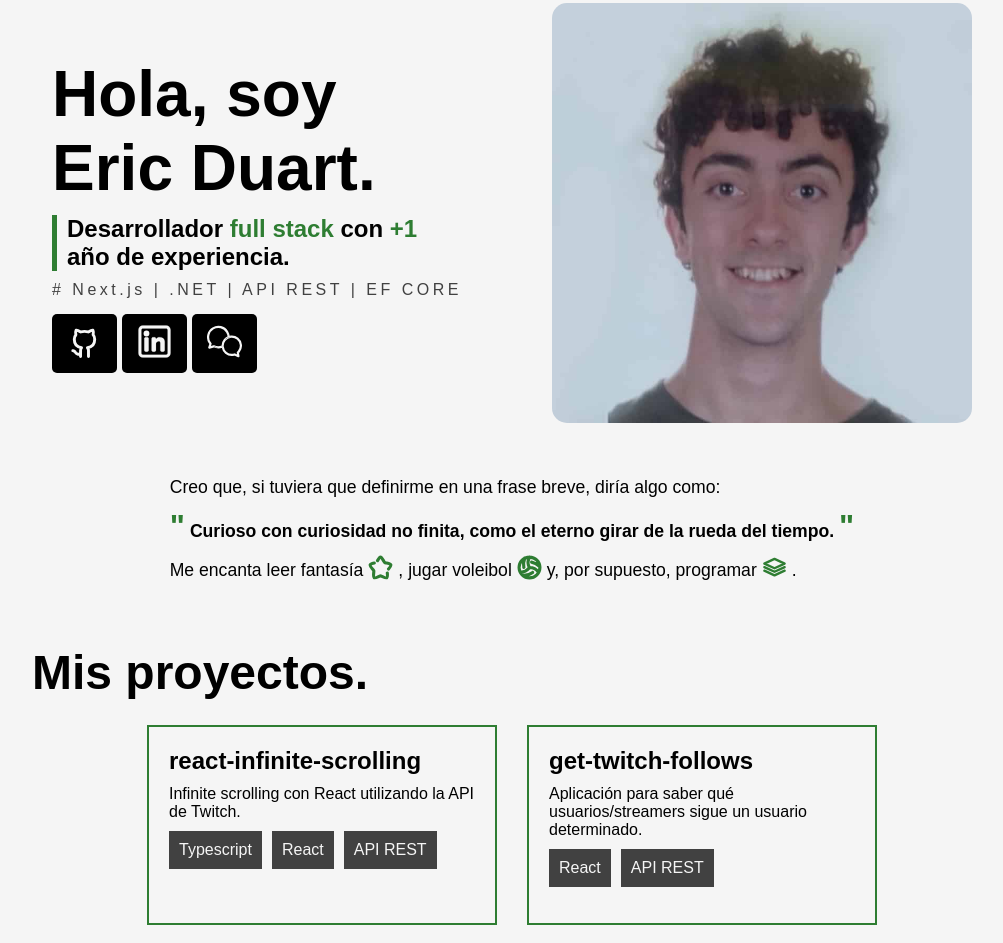
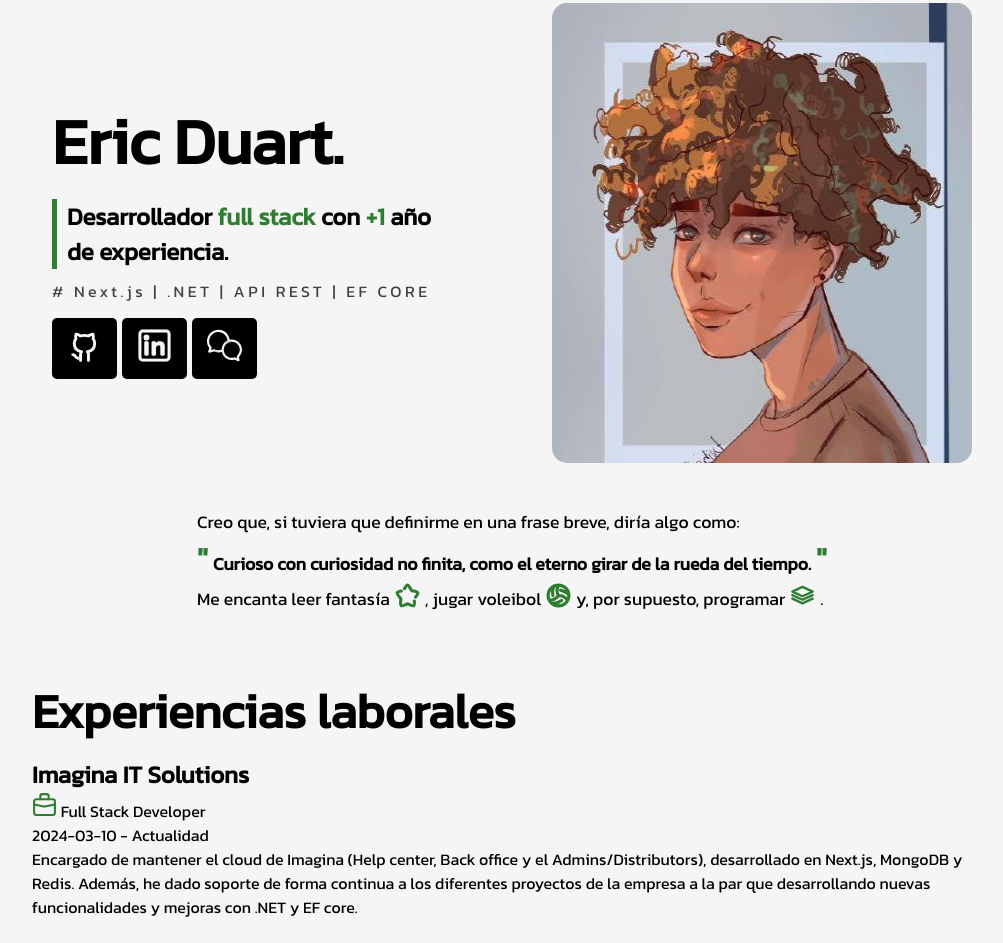
Before and after one commit to ericduart/ericduart.github.io, an Astro site: page / in a window 1280 px wide. Shown: the part 237-1180 px from the top of the page, without its empty margins (128-1131 px from the left). Built offline with nearby package versions, Linux system fonts and the light colour scheme; Astro itself is replaced by a stand-in of ours.

Commit message:
add Experience component and integrate it into the main layout; update styles and add Kanit font

```diff
--- a/package.json
+++ b/package.json
@@ -10,6 +10,7 @@
     "astro": "astro"
   },
   "dependencies": {
+    "@fontsource/kanit": "^5.1.1",
     "astro": "^5.1.1"
   }
 }
--- a/src/components/Aboutme.astro
+++ b/src/components/Aboutme.astro
@@ -47,7 +47,7 @@ import Stack from "../svgs/Stack.astro"
   }
 
   p{
-    margin-top: 10px;
+    /* margin-top: 10px; */
   }
 
   .bold {
--- /dev/null
+++ b/src/components/Experience.astro
@@ -0,0 +1,35 @@
+---
+import experiences from '../data/experiences.json';
+import Work from '../svgs/Work.astro';
+---
+
+<section>
+  <h1>Experiencias laborales</h1>
+
+  <div class="experiences">
+    {experiences.map(experience => {
+      return (
+        <div class="card">
+          <h2>{experience.company}</h2>
+          <p class="desc"><Work />{experience.position}</p>
+          <p class="desc">{experience.startDate} - {experience.endDate}</p>
+          <p class="desc">{experience.description}</p>
+        </div>
+      )
+    })}
+
+</section>
+
+<style>
+
+  section {
+    margin-top: 20px;
+    padding: 20px;
+  }
+
+  h1{
+    font-size: 3rem;
+    margin-bottom: 10px;
+  }
+
+</style>
--- a/src/components/Header.astro
+++ b/src/components/Header.astro
@@ -1,22 +1,24 @@
 ---
+import { Image } from 'astro:assets';
 import Contact from "../svgs/ContactSVG.astro";
 import Linkedin from "../svgs/Linkedin.astro";
 import Github from "../svgs/Github.astro";
+import me from "../components/assets/me.jpg"
 ---
 
 <header>
   <div class="header_section">
-    <h1 class="initial-animation">Hola, soy Eric Duart.</h1>
+    <h1 class="initial-animation">Eric Duart.</h1>
     <h2 class="initial-animation highlight">Desarrollador <span class="highlight_span">full stack</span> con <span class="highlight_span">+1</span> año de experiencia.</h2>
     <p class="skills initial-animation"># Next.js | .NET | API REST | EF CORE</p>
     <div class="links initial-animation">
-      <a class="link_block reverseHover" href="https://github.com/ericduart" target="_blank"><Github /></a>
-      <a class="link_block reverseHover" href="https://www.linkedin.com/in/eric-duart-272882174/" target="_blank"><Linkedin/></a>
-      <a class="link_block reverseHover" href="mailto:eric.duasan@gmail.com" target="_blank"><Contact/></a>
+      <a class="link_block reverseHover" aria-label="Github" href="https://github.com/ericduart" target="_blank"><Github /></a>
+      <a class="link_block reverseHover" aria-label="Linkedin" href="https://www.linkedin.com/in/eric-duart-272882174/" target="_blank"><Linkedin/></a>
+      <a class="link_block reverseHover" aria-label="Contact me" href="mailto:eric.duasan@gmail.com" target="_blank"><Contact/></a>
     </div>
   </div>
   <div class="header_section">
-    <img class="initial-animation" src="/me.jpg" alt="Avatar de mi">
+    <Image src={me} alt="Eric Duart" class='initial-animation' loading="eager" />
   </div>
 
 </header>
--- a/src/components/Projects.astro
+++ b/src/components/Projects.astro
@@ -1,5 +1,5 @@
 ---
-import githubRepositories from '../utils/projects.json'
+import githubRepositories from '../data/projects.json'
 import Send from '../svgs/Send.astro'
 ---
 
@@ -62,23 +62,22 @@ import Send from '../svgs/Send.astro'
     width: 350px;
     min-height: 200px;
     background-color: var(--background);
-    border: 2px solid var(--color-highlight);
+    border: 2px solid var(--color-primary);
     padding: 20px;
     transition: .2s;
   }
 
-  .card:nth-child(odd):hover {
+  .card:nth-child(odd) {
     transform: rotate(1deg);
   }
 
-  .card:nth-child(even):hover {
+  .card:nth-child(even) {
     transform: rotate(-1deg);
   }
 
   .card:hover {
     border: 2px solid var(--color-highlight);
     background-color: var(--background-hover);
-    width: 400px;
     border-radius: 10px;
     box-shadow: none;
   }
--- /dev/null
+++ b/src/data/experiences.json
@@ -0,0 +1,9 @@
+[
+  {
+    "company": "Imagina IT Solutions",
+    "position": "Full Stack Developer",
+    "startDate": "2024-03-10",
+    "endDate": "Actualidad",
+    "description": "Encargado de mantener el cloud de Imagina (Help center, Back office y el Admins/Distributors), desarrollado en Next.js, MongoDB y Redis. Además, he dado soporte de forma continua a los diferentes proyectos de la empresa a la par que desarrollando nuevas funcionalidades y mejoras con .NET y EF core."
+  }
+]
--- a/src/layouts/Layout.astro
+++ b/src/layouts/Layout.astro
@@ -1,5 +1,5 @@
 ---
-
+import '@fontsource/kanit';
 import { lightSvgID, darkSvgID } from '../utils/constants'
 
 interface Props {
@@ -84,6 +84,11 @@ import Moon from '../svgs/moon.astro'
 		--color-highlight: #00ff74;
 	}
 
+	::selection {
+		background-color: var(--color-highlight);
+		color: var(--background);
+	}
+
 	path {
     stroke: var(--svg-color);
   }
@@ -101,11 +106,11 @@ import Moon from '../svgs/moon.astro'
 		margin: 0;
 		padding: 0;
 		box-sizing: border-box;
-		font-family: Arial, Helvetica, sans-serif;
+		font-family: 'Kanit', Arial, Helvetica, sans-serif;
 	}
 
 	html {
-		font-family: system-ui, sans-serif;
+		/* font-family: system-ui, sans-serif; */
 		background: var(--background);
 		color: var(--color-primary);
 		background-size: 224px;
--- a/src/pages/index.astro
+++ b/src/pages/index.astro
@@ -4,6 +4,7 @@ import Header from '../components/Header.astro'
 import Projects from '../components/Projects.astro';
 import Aboutme from '../components/Aboutme.astro';
 import Contact from '../components/Contact.astro';
+import Experience from '../components/Experience.astro';
 ---
 
 <Layout title="Eric Duart">
@@ -12,10 +13,11 @@ import Contact from '../components/Contact.astro';
 
 	<main>
 		<Aboutme />
+		<Experience />
 		<Projects />
+		<Contact />
 	</main>
 
-	<Contact />
 
 </Layout>
 
--- /dev/null
+++ b/src/svgs/Work.astro
@@ -0,0 +1,12 @@
+<?xml version="1.0" encoding="utf-8"?><!-- Uploaded to: SVG Repo, www.svgrepo.com, Generator: SVG Repo Mixer Tools -->
+<svg width="25px" height="25px" viewBox="0 0 24 24" fill="none" xmlns="http://www.w3.org/2000/svg">
+<path d="M2 9C2 7.89543 2.89543 7 4 7H20C21.1046 7 22 7.89543 22 9V20C22 21.1046 21.1046 22 20 22H4C2.89543 22 2 21.1046 2 20V9Z" stroke="#000000" stroke-width="2" stroke-linecap="round" stroke-linejoin="round"/>
+<path d="M16 7V4C16 2.89543 15.1046 2 14 2H10C8.89543 2 8 2.89543 8 4V7" stroke="#000000" stroke-width="2" stroke-linecap="round" stroke-linejoin="round"/>
+<path d="M22 12L12.3922 13.9216C12.1333 13.9733 11.8667 13.9733 11.6078 13.9216L2 12" stroke="#000000" stroke-width="2" stroke-linecap="round" stroke-linejoin="round"/>
+</svg>
+
+<style>
+  path {
+    stroke: var(--color-highlight);
+  }
+</style>
```
Also changed, not shown: src/components/assets/me.jpg (added), src/data/projects.json (renamed from src/utils/projects.json), 1 other file.
